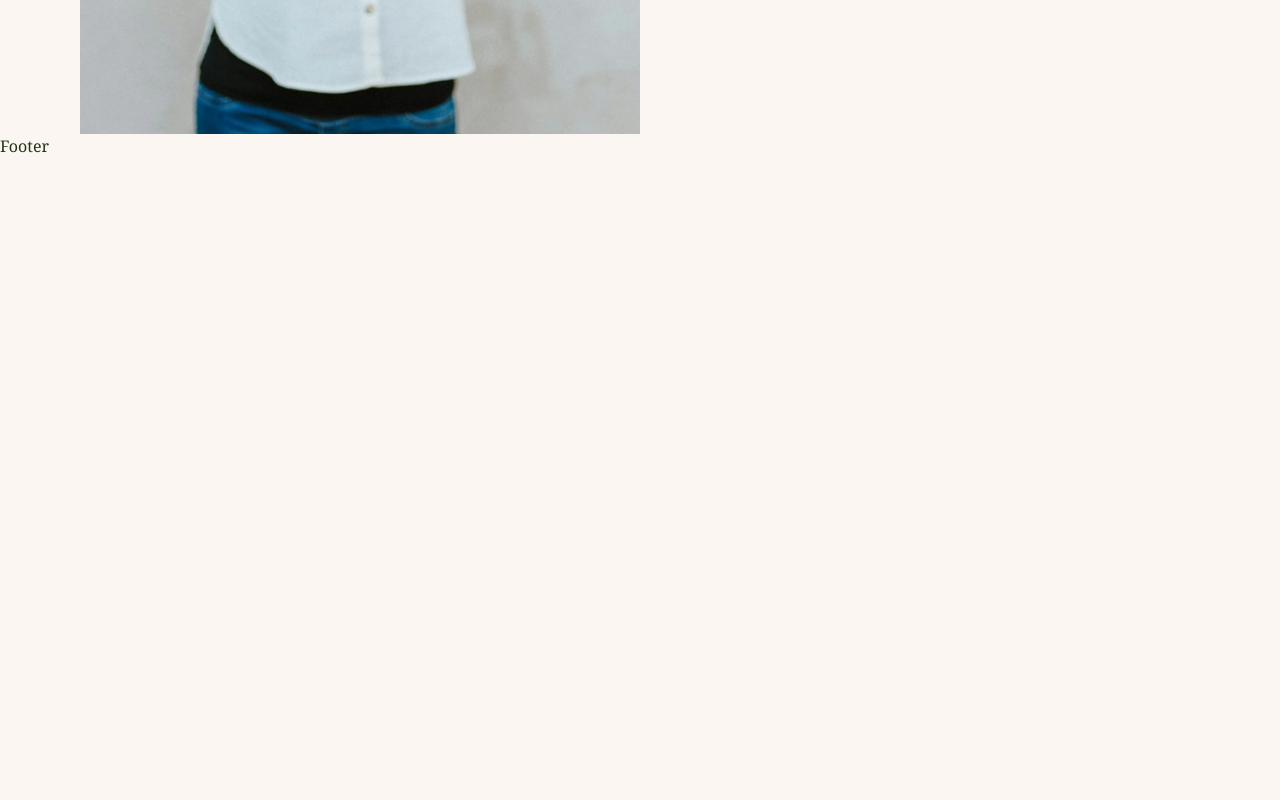
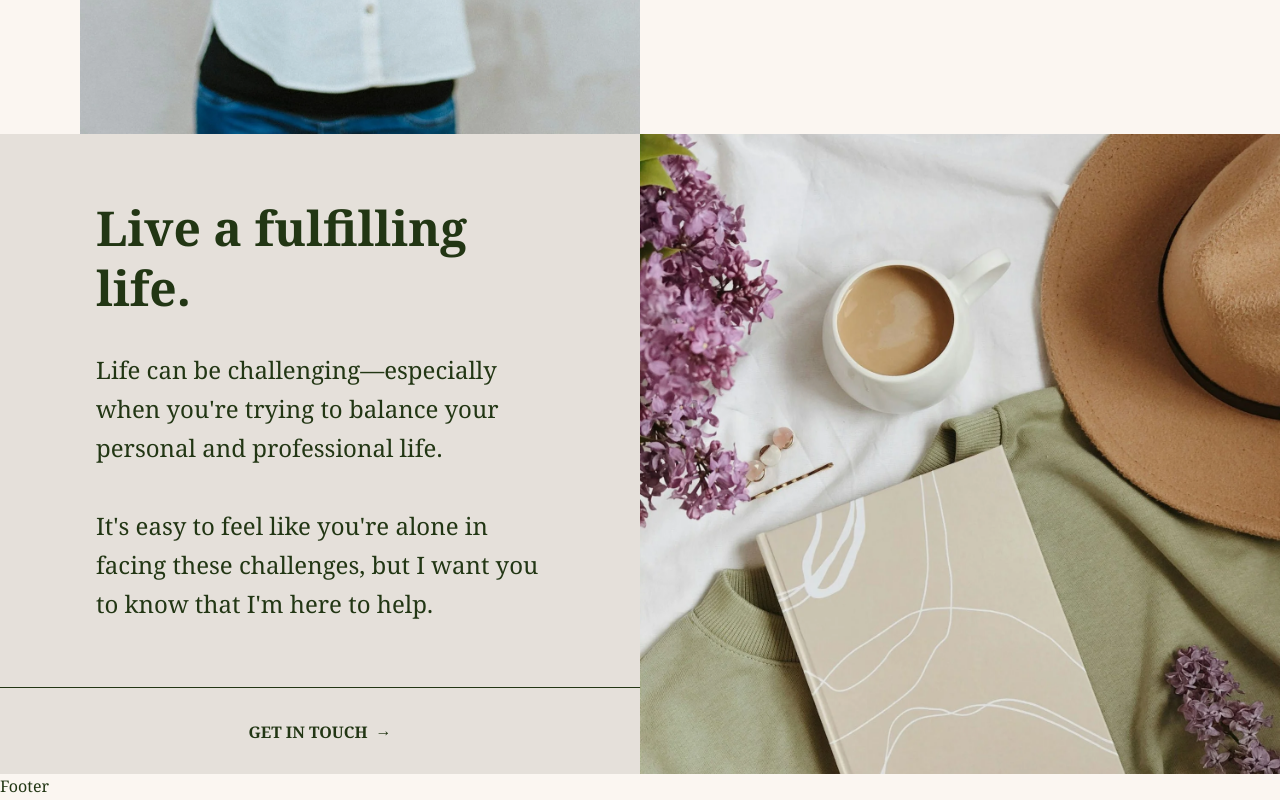
Before and after one commit to asynctushar/lilac, a Next.js app: page / in a window 1280 px wide. Shown: the part 834-1634 px from the top of the page. Before the commit the page ends 994 px from the top, so only its background shows below. Built offline with nearby package versions, Linux system fonts and the light colour scheme.

Commit message:
feat: fullfill life section developed

```diff
--- /dev/null
+++ b/src/app/components/FullfillLIfe.jsx
@@ -0,0 +1,42 @@
+import Image from 'next/image';
+import Link from 'next/link';
+import React from 'react';
+
+const FullfillLIfe = () => {
+    return (
+        <section className='lg:h-[80vh] md:h-[40vh]  flex flex-col-reverse md:flex-row overflow-hidden bg-primary'>
+            {/* Content Section */}
+            <div className='flex flex-col w-full md:w-1/2'>
+                <article className='px-6 sm:px-8 md:px-10 lg:px-16 xl:px-24 py-8 sm:py-10 md:py-12 lg:py-16 flex flex-col justify-center gap-4 sm:gap-6 md:gap-6 lg:gap-8 flex-1'>
+                    <h2 className='font-semibold text-2xl sm:text-3xl md:text-3xl lg:text-4xl xl:text-5xl 2xl:text-6xl leading-tight'>
+                        Live a fulfilling life.
+                    </h2>
+                    <p className='text-base sm:text-lg md:text-base lg:text-xl xl:text-2xl leading-relaxed'>
+                        Life can be challenging—especially when you're trying to balance your personal and professional life.
+                        <br className='hidden lg:block' />
+                        <br className='hidden lg:block' />
+                        It's easy to feel like you're alone in facing these challenges, but I want you to know that I'm here to help.
+                    </p>
+                </article>
+                <Link
+                    href="/#cta"
+                    className='uppercase border-t border-foreground px-6 py-4 md:py-3 lg:py-8 font-semibold text-sm sm:text-base flex items-center justify-center gap-2 hover:bg-foreground hover:text-background duration-700 transition-colors'
+                >
+                    Get In Touch <span className='-translate-y-0.5'>&#8594;</span>
+                </Link>
+            </div>
+            <div className='w-full md:w-1/2 relative h-64 sm:h-80 md:h-auto'>
+                <Image
+                    src="/images/fullfill.webp"
+                    alt="Fulfilling life"
+                    fill
+                    className='object-cover object-center md:object-[center_20%] lg:object-[center_30%]'
+                    sizes="(max-width: 768px) 100vw, 50vw"
+                    priority
+                />
+            </div>
+        </section>
+    );
+};
+
+export default FullfillLIfe;
--- a/src/app/components/Hero.jsx
+++ b/src/app/components/Hero.jsx
@@ -4,7 +4,7 @@ import React from 'react';
 
 const Hero = () => {
     return (
-        <section className='px-8 sm:px-12 md:px-8 lg:px-24 xl:px-20 md:h-[calc(100vh-80px)] lg:h-auto flex flex-col md:flex-row gap-8 md:gap-4 lg:gap-0 items-center pt-8 lg:pt-12'>
+        <section className='px-8 sm:px-12 md:px-8 lg:px-24 xl:px-20 md:h-[calc(100vh-80px)] lg:h-auto flex flex-col md:flex-row gap-8 md:gap-4 lg:gap-0 items-center pt-8 lg:pt-12 pb-24 md:pb-0'>
             <div className='w-7/12 sm:w-5/12 md:w-1/2 overflow-hidden'>
                 <Image src="/images/hero.webp" width={600} height={600} className='rounded-t-full md:w-10/12 xl:w-auto' />
             </div>
--- a/src/app/globals.css
+++ b/src/app/globals.css
@@ -23,6 +23,7 @@
   /* Colors */
   --color-background: var(--white-hsl);
   --color-foreground: var(--black-hsl);
+  --color-primary: var(--lightAccent-hsl);
 
   /* Fonts */
   --font-sans: var(--font-sans);
--- a/src/app/page.jsx
+++ b/src/app/page.jsx
@@ -2,6 +2,7 @@ import React from 'react';
 import Header from './components/Header';
 import Footer from './components/Footer';
 import Hero from './components/Hero';
+import FullfillLIfe from './components/FullfillLIfe';
 
 const Home = () => {
     return (
@@ -9,6 +10,7 @@ const Home = () => {
             <Header />
             <main>
                 <Hero />
+                <FullfillLIfe />
             </main>
             <Footer />
         </>
```
Also changed, not shown: public/images/fullfill.webp (added).
